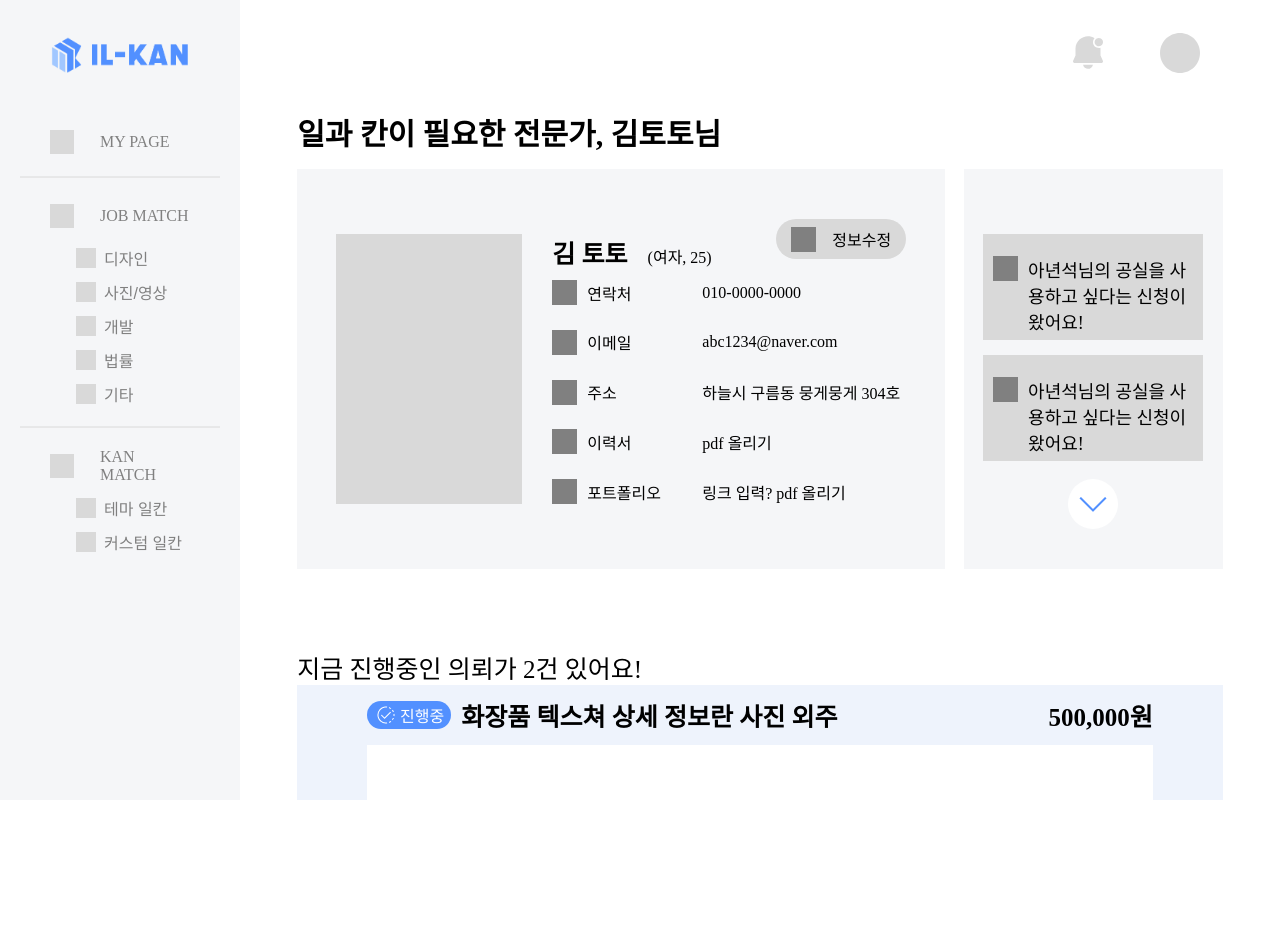
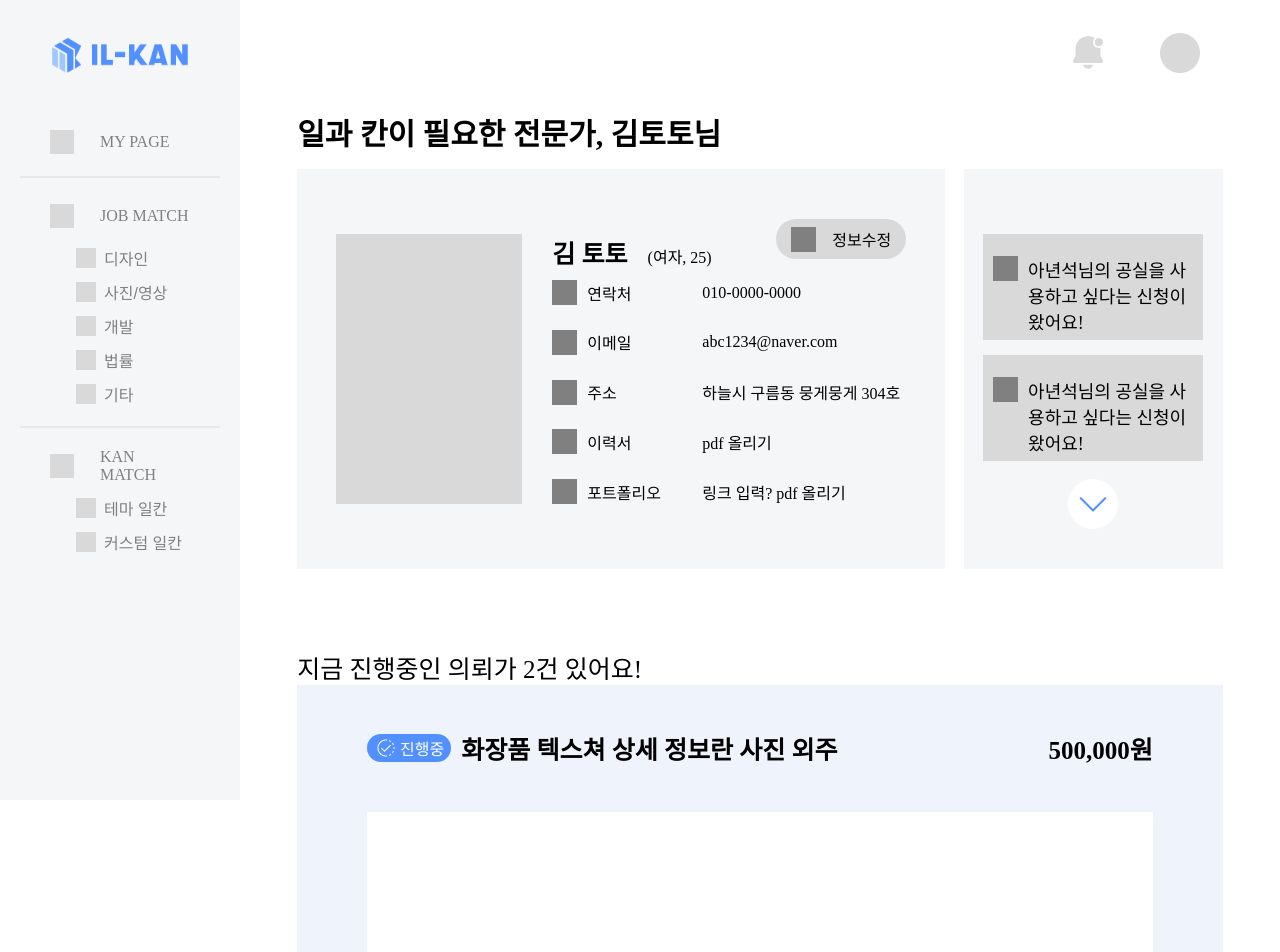
Before and after one commit to cryingdryice/ILKAN-web, a React (Vite) app: page /main/myPage in a window 1280 px wide. Shown: the top 952 px of the page. Before the commit the page ends 800 px from the top, so only its background shows below. Built offline with nearby package versions, Linux system fonts and the light colour scheme; the HTML template or start-up script is replaced by a standard one.

Commit message:
fix: sidebar fixed로 수정, sidebar 너비만큼 content 왼쪽 padding 추가

```diff
--- a/src/css/GlobalLayout.module.css
+++ b/src/css/GlobalLayout.module.css
@@ -29,7 +29,7 @@ li {
 /* 좌측 사이드바 */
 .sidebar {
   /* 핵심 변경: fixed 제거 -> 문서 흐름에 포함 */
-  /* position: fixed; */
+  position: fixed;
   width: 240px;
   height: 100vh;
   flex-shrink: 0; /* 너비가 줄어들지 않도록 고정 */
@@ -151,13 +151,14 @@ li {
   /* width: 1198px; */
   /* 핵심 변경: margin-left 제거 */
   /* margin-left: 240px; */
-  padding: 70px 0;
+  padding: 70px 0 70px 240px; /*sidebar 너비가 240px이라 fixed 주고 그만큼 padding 값 더함*/
 
   /* 자식 요소들을 가로축 중앙에 정렬 */
   align-items: center;
 
   gap: 52px;
   background: #fff;
+  overflow-y: auto;
 }
 
 /* 아이콘 위치 정렬 */
--- a/src/css/common.module.css
+++ b/src/css/common.module.css
@@ -7,8 +7,8 @@
 }
 
 /* 전체 초기화 */
-body,
+/* body,
 html {
   margin: 0;
   padding: 0;
-}
+} */
--- a/src/css/components/progressingWork.module.css
+++ b/src/css/components/progressingWork.module.css
@@ -9,7 +9,7 @@
 
 .body {
   width: 100%;
-  height: 200px;
+  height: 400px;
   background-color: #eef3fc;
 }
 .inner {
--- a/src/index.css
+++ b/src/index.css
@@ -2,6 +2,6 @@ html,
 body {
   margin: 0;
   padding: 0;
-  overflow: hidden;
+  /* overflow: hidden; */
   height: 100%;
 }
```
